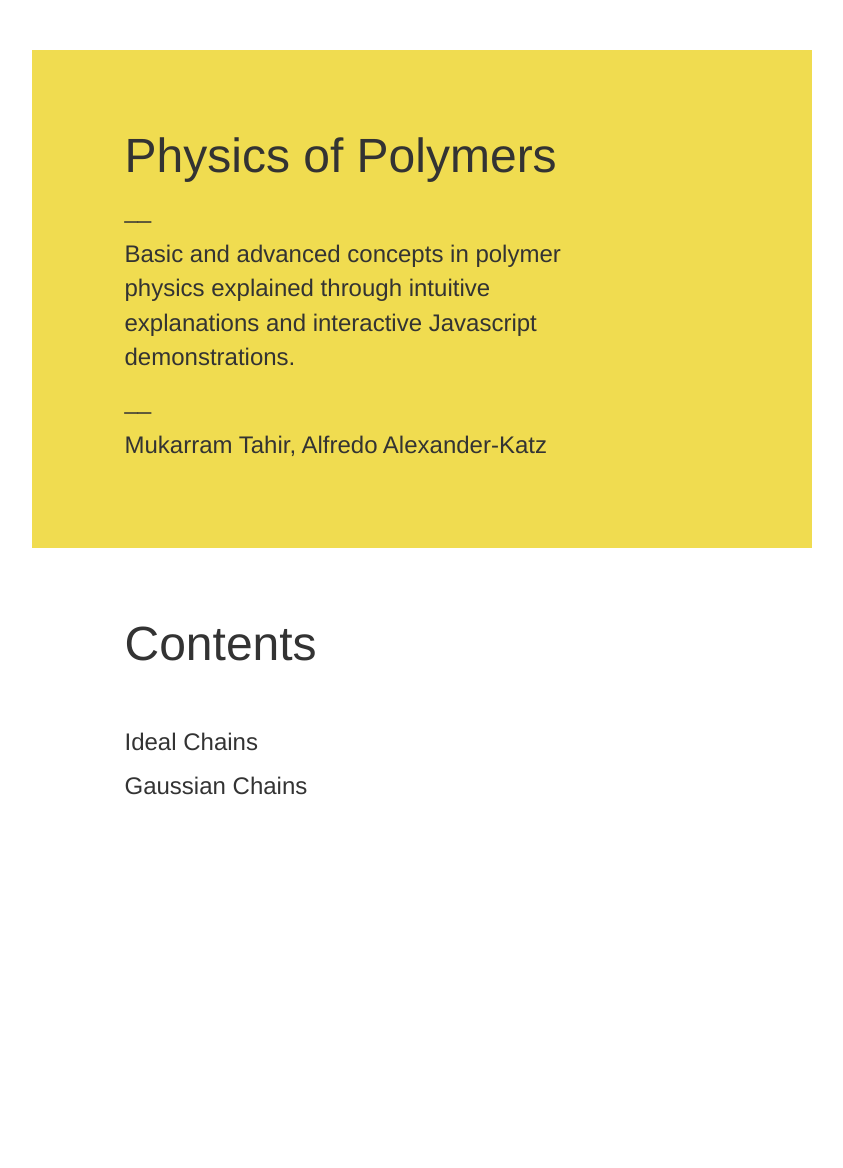
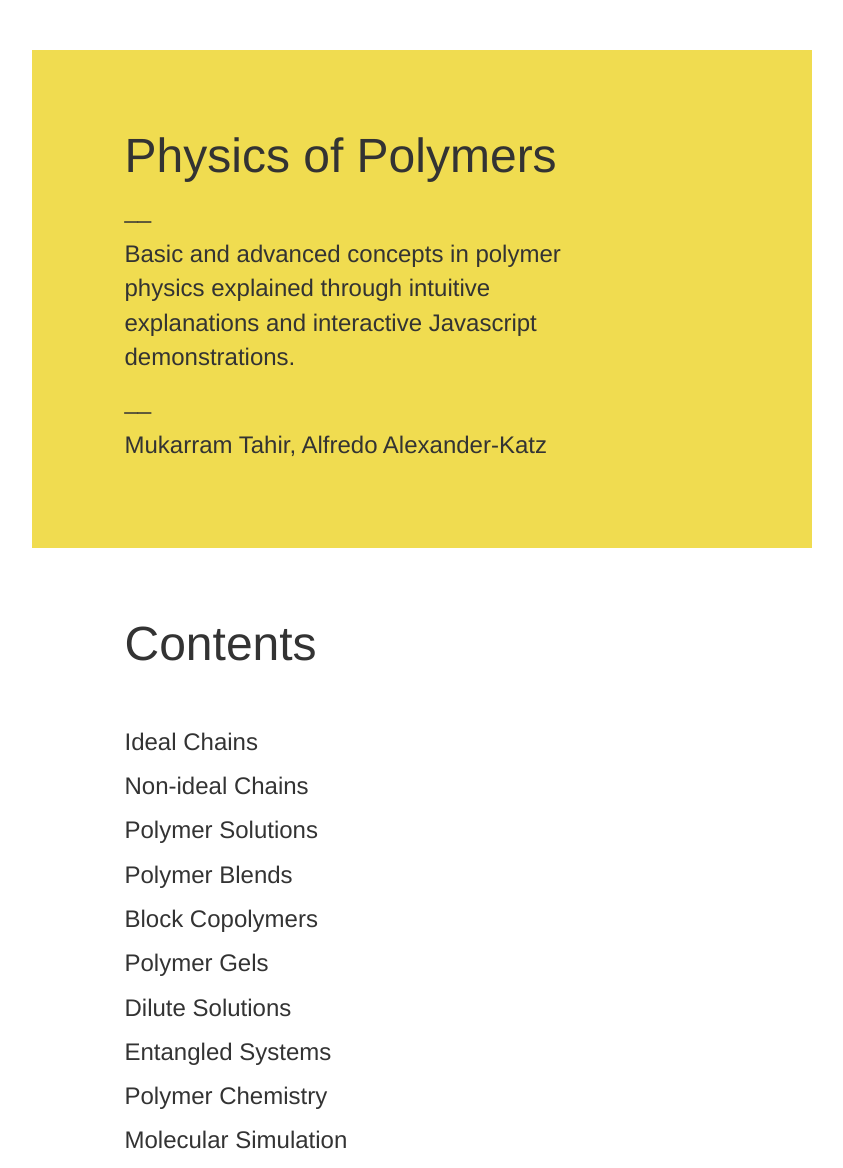
Before and after one commit to mukarramtahir/physics-of-polymers, a Jekyll site: the page built from index.html, in a window 1280 px wide. Shown: the whole page, without its empty margins (218-1061 px from the left). Built offline with Jekyll 4.4.1, drawn with Linux system fonts in a browser that asks for light colours; nearby versions of some CDN libraries; some web fonts are replaced; before the commit the page ends 900 px from its top, so only the background shows below that.

```diff
--- a/index.html
+++ b/index.html
@@ -20,7 +20,15 @@
           <h1 id="title">Contents</h1>
           <p>&nbsp;</p>
           <p>Ideal Chains</p>
-          <p>Gaussian Chains</p>
+          <p>Non-ideal Chains</p>
+          <p>Polymer Solutions</p>
+          <p>Polymer Blends</p>
+          <p>Block Copolymers</p>
+          <p>Polymer Gels</p>
+          <p>Dilute Solutions</p>
+          <p>Entangled Systems</p>
+          <p>Polymer Chemistry</p>
+          <p>Molecular Simulation</p>
       </div>
     </div>
   </div>
```
